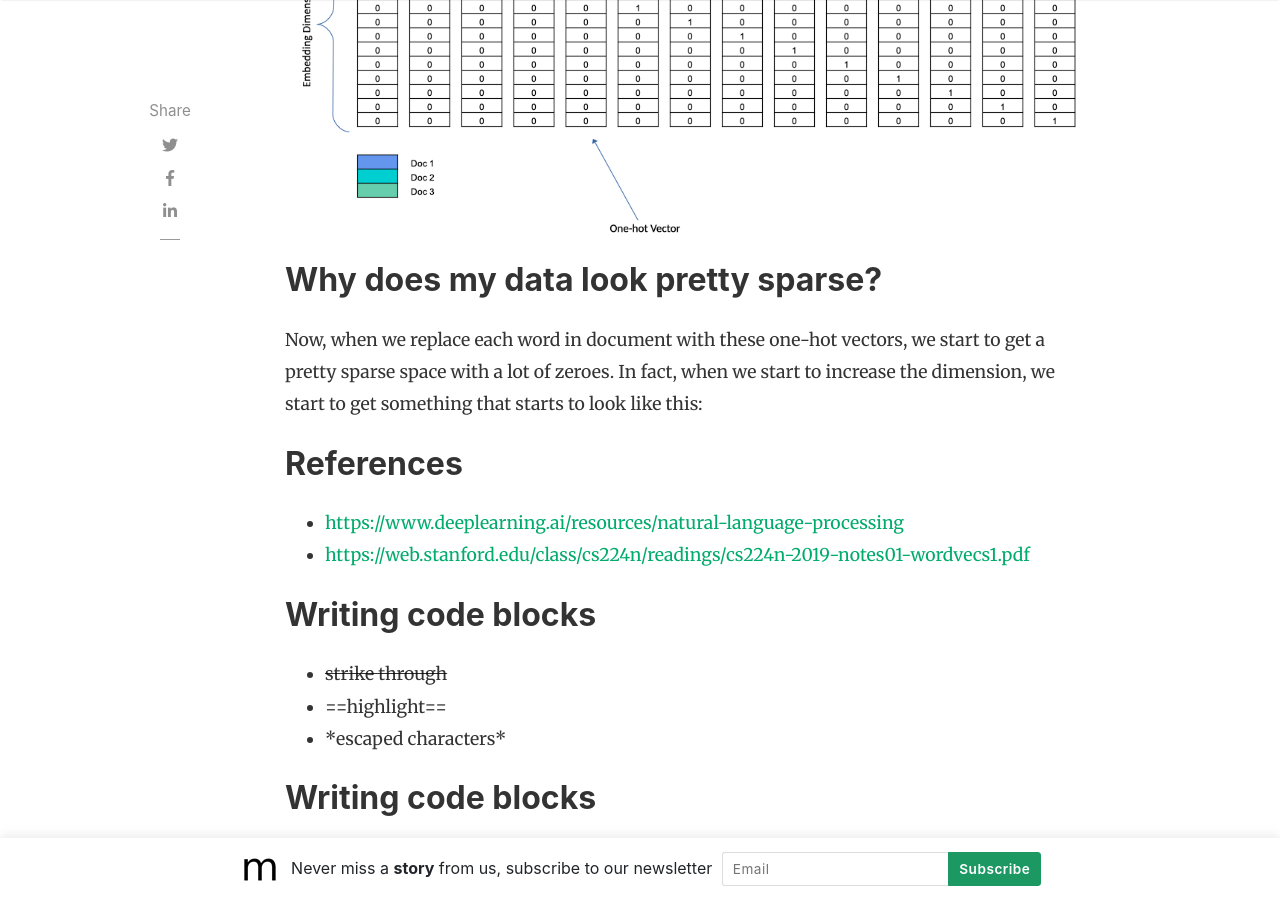
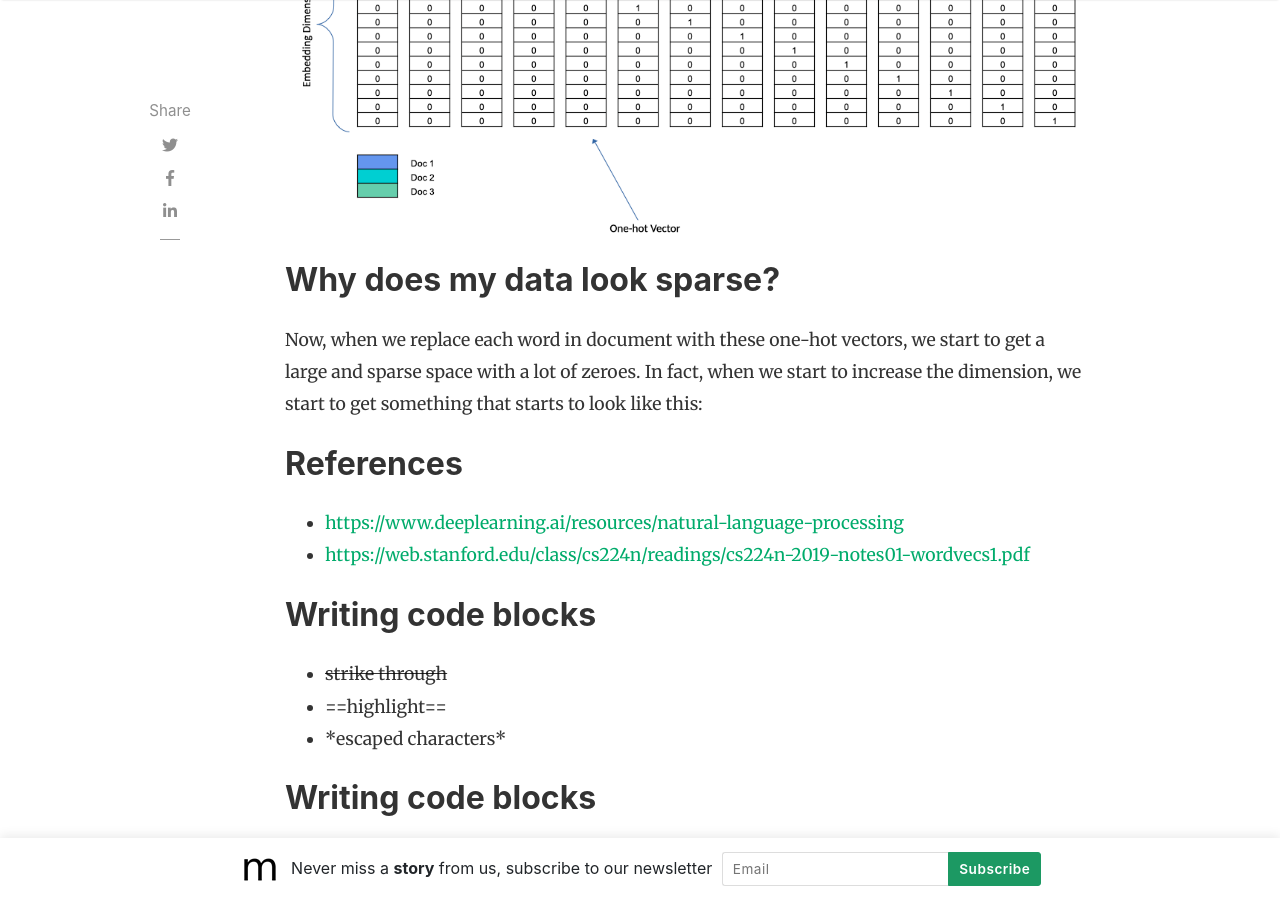
Before and after one commit to slsu0424/slsu0424.github.io, a Jekyll site: the page built from _posts/2023-07-27-test.md, in a window 1280 px wide and 900 px high, scrolled down 3607 px. Built offline with Jekyll 4.4.1, drawn with Linux system fonts in a browser that asks for light colours; nearby versions of some CDN libraries; comment, search, counter and statistics services are not loaded.

Commit message:
Update 2023-07-27-test.md

```diff
--- a/_posts/2023-07-27-test.md
+++ b/_posts/2023-07-27-test.md
@@ -49,9 +49,9 @@ Each word has to be represented as a one-hot vector of the dimension 14 (vocabul
 
 ![encoding](/assets/images/2023-07-28_encoding.png)
 
-## Why does my data look pretty sparse?
+## Why does my data look sparse?
 
-Now, when we replace each word in document with these one-hot vectors, we start to get a pretty sparse space with a lot of zeroes.  In fact, when we start to increase the dimension, we start to get something that starts to look like this:
+Now, when we replace each word in document with these one-hot vectors, we start to get a large and sparse space with a lot of zeroes.  In fact, when we start to increase the dimension, we start to get something that starts to look like this:
 
 
 ## References
```
